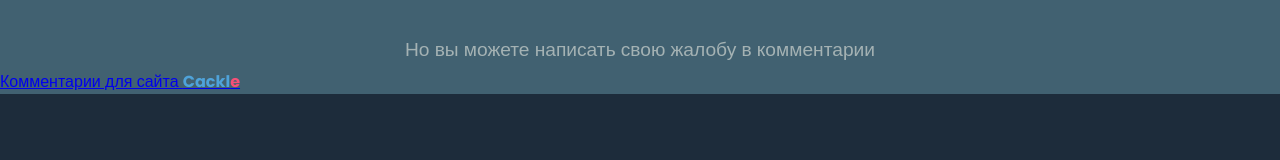
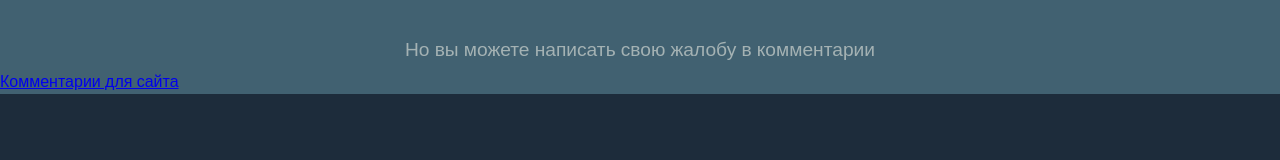
Before and after one commit to Left1fun/omg, a plain HTML site: page e.html in a window 1280 px wide. Shown: the part 220-380 px from the top of the page. Drawn offline with Linux system fonts and the light colour scheme; a script that the page names is missing.

Commit message:
Update e.html

```diff
--- a/e.html
+++ b/e.html
@@ -16,6 +16,8 @@
     </ul>
     <p class="news12">К сожалению вам никто не поможет :(</p>
     <p class="fghhhh">Но вы можете написать свою жалобу в комментарии</p>
+
+
     <div id="mc-container"></div>
     <script type="text/javascript">
     cackle_widget = window.cackle_widget || [];
@@ -28,7 +30,9 @@
         var s = document.getElementsByTagName('script')[0]; s.parentNode.insertBefore(mc, s.nextSibling);
     })();
     </script>
-    <a id="mc-link" href="https://cackle.me">Комментарии для сайта <b style="color:#4FA3DA">Cackl</b><b style="color:#F65077">e</b></a>
+    <a id="mc-link" href="https://cackle.me">Комментарии для сайта</a>
+
+
     <div class="contact">
       <div class="container">
         <div class="contact-content">
```
